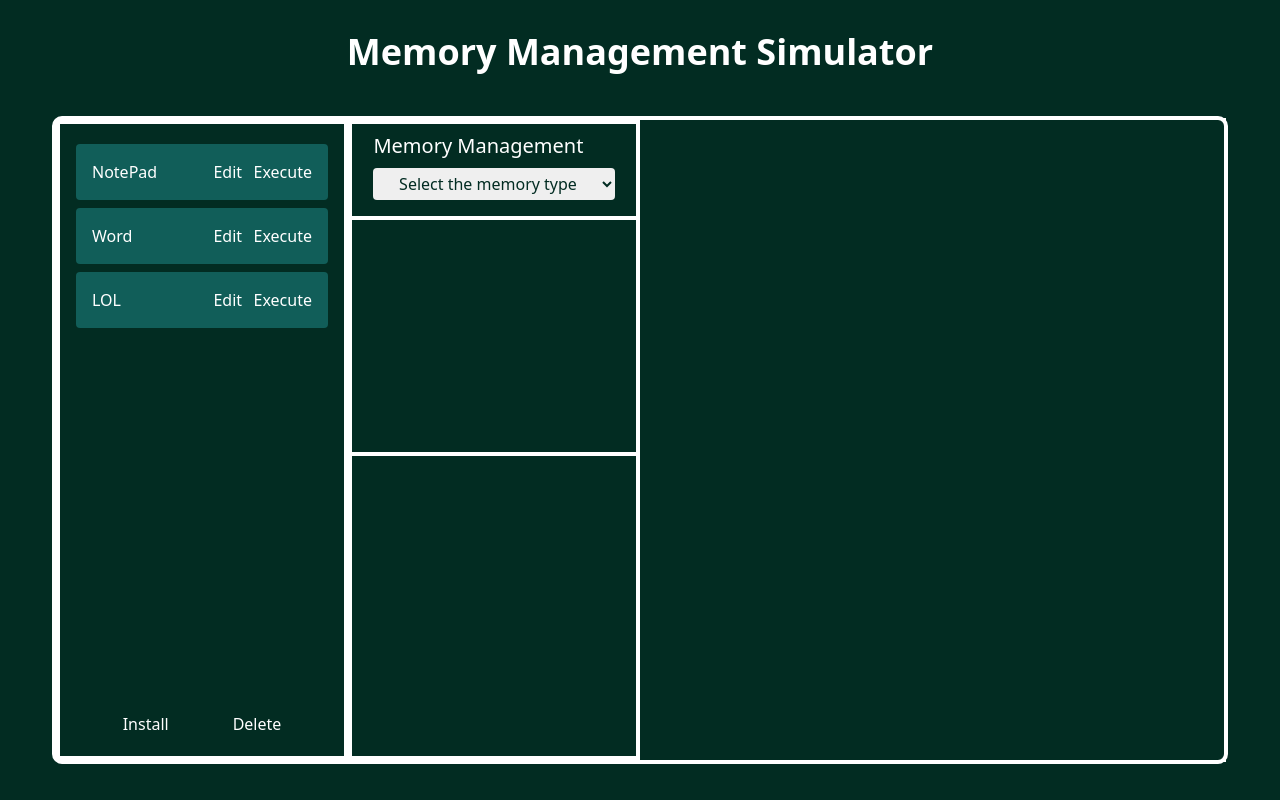
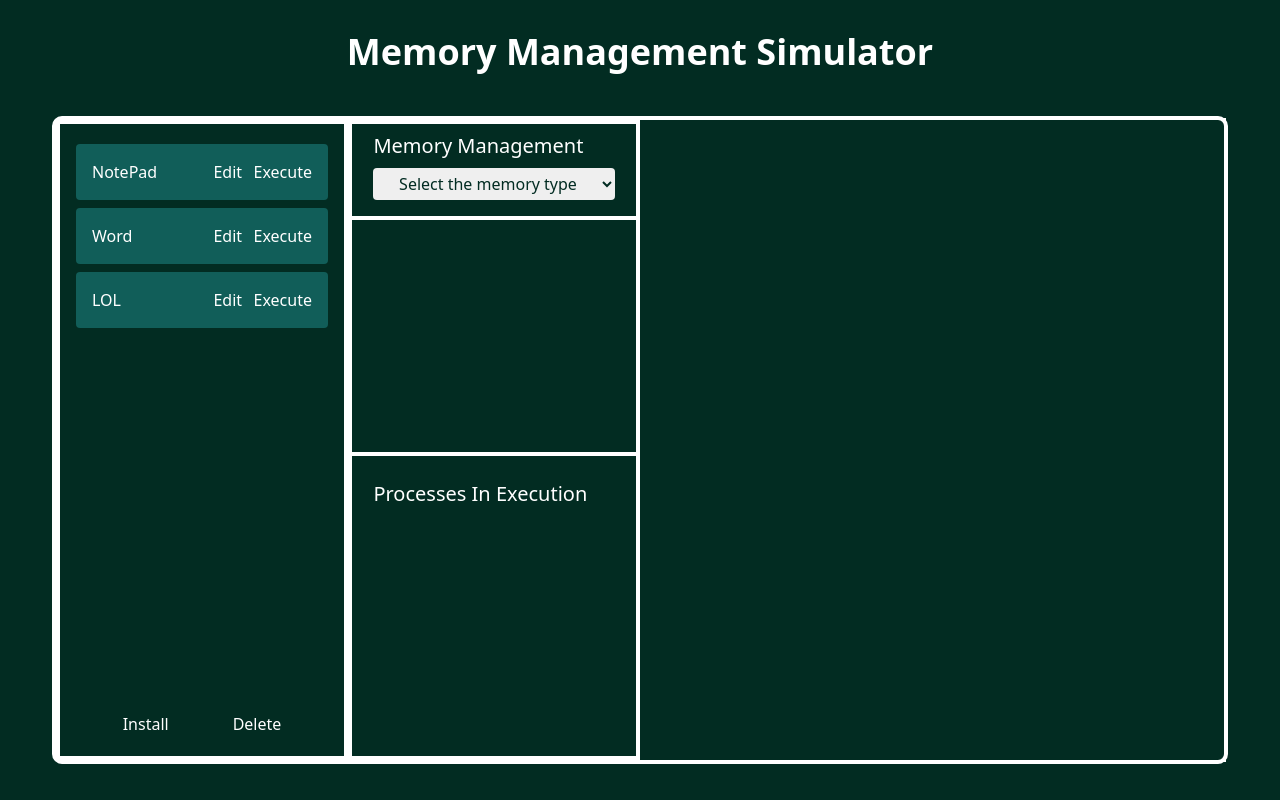
Before and after one commit to HannaVSM/Simulador-de-Memoria, a React (Vite) app: page / in a window 1280 px wide. Built offline with nearby package versions, Linux system fonts and the light colour scheme.

Commit message:
Mas cambios procesos ejecutados

```diff
--- a/src/Components/Management.jsx
+++ b/src/Components/Management.jsx
@@ -27,8 +27,9 @@ function Management(){
                 <div className="w-full h-60 p-2 border-y-4 border-white text-white flex flex-col gap-4 items-center justify-between overflow-x-hidden overflow-y-auto scroll">
                     <PartitionConfig memType = {memTypeSelected}/>
                 </div>
-
-
+            </div>
+            <div id="executed-processes" className="w-full h-auto flex flex-col items-center justify-around p-2">
+                <h2 className="max-w-full w-[90%] text-white text-xl mb-2">Processes In Execution</h2>
             </div>
 
 
```
